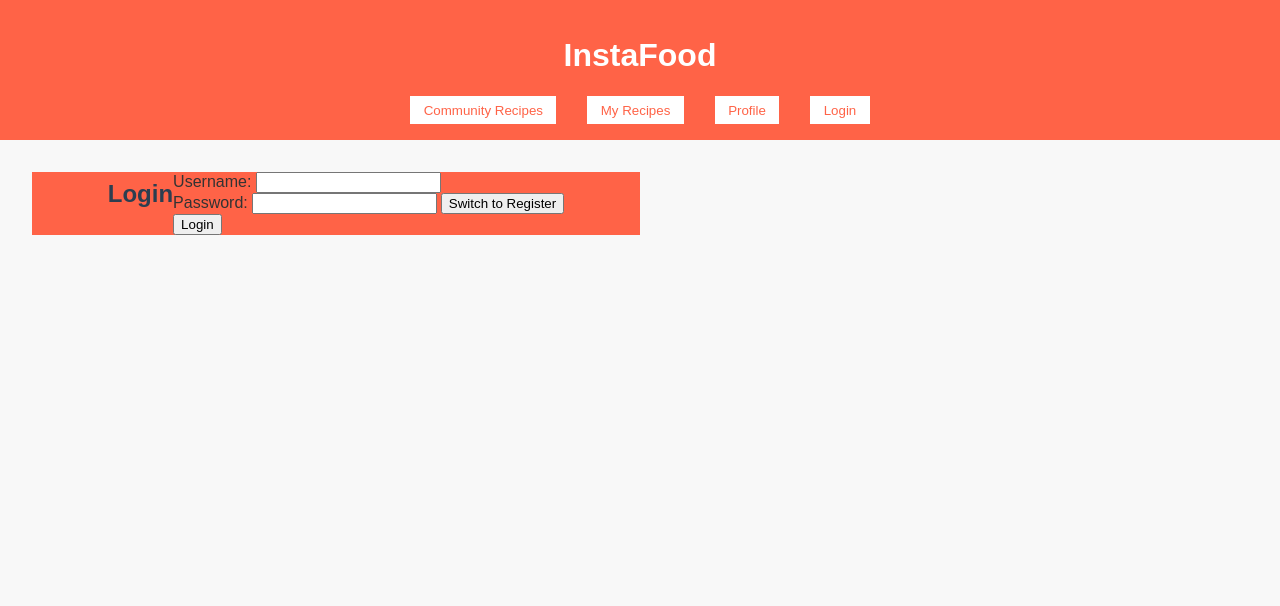
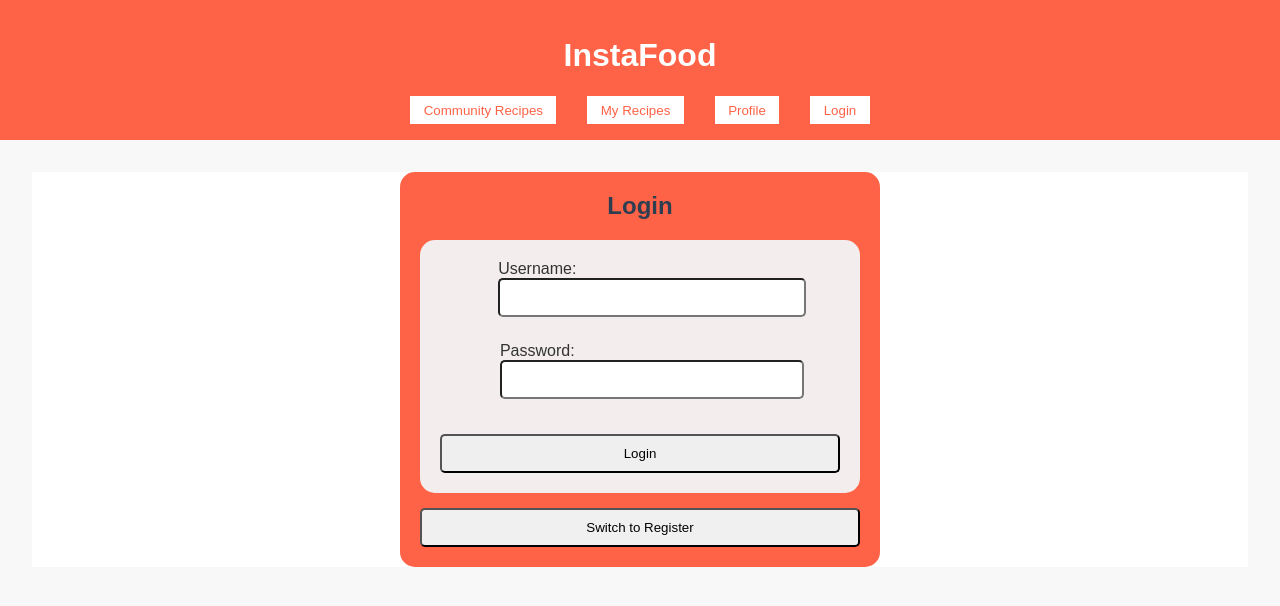
Before and after one commit to kserra1/CS326Team2, a website with bundled scripts: page front-end/src/index.html in a window 1280 px wide. Both pictures are taken after a click on the button "Login". Built offline with nearby package versions, Linux system fonts and the light colour scheme.

Commit message:
fixed some of the css for the login

```diff
--- a/front-end/src/components/loginpage/loginpage.css
+++ b/front-end/src/components/loginpage/loginpage.css
@@ -1,10 +1,82 @@
-.login-container{
+body, html {
+    height: 100%;
+    margin: 0;
+    display: flex;
+    flex-direction: column;
+}
+
+.top-bar {
+    width: 100%;
     background-color: #ff6347;
-    width: 50%;
-    height: 50%;
+    padding: 20px;
+    display: flex;
+    justify-content: center;
+    align-items: center;
+}
+
+.main-content {
+    flex: 1; /* Takes up the remaining space */
+    display: flex;
+    justify-content: center; /* Centers the login-container horizontally */
+    align-items: center; /* Centers the login-container vertically */
+    width: 100%;
+    background-color: #ffffff; /* Optional for contrast */
+}
+
+.login-container {
+    background-color: #ff6347;
+    padding: 20px;
+    border-radius: 15px;
+    display: flex;
+    flex-direction: column;
     align-items: center;
     justify-content: center;
+}
+
+/* Header style */
+.header {
+    margin-bottom: 20px;
+    font-size: 1.5em;
+}
+
+/* Input group style */
+.input-group {
+    margin-bottom: 15px;
+}
+
+/* Form style */
+.card {
+    width: 400px;
+    height: auto; /* Adjust to content */
+    padding: 20px;
+    background-color: #f3eeed;
+    border-radius: 15px;
     display: flex;
+    justify-content: center;
+    flex-direction: column;
+    align-items: center;
 }
-/*
-login */
+
+/* Input style */
+.form-control {
+    border-radius: 5px;
+    padding: 10px;
+    width: 100%; /* Adjust for full-width */
+    margin-bottom: 10px;
+}
+
+/* Button style */
+.btn-primary {
+    width: 100%; /* Full width for a consistent look */
+    border-radius: 5px;
+    padding: 10px;
+    margin-top: 10px;
+}
+
+.btn-toggle {
+    margin-top: 15px;
+    padding: 10px;
+    border-radius: 5px;
+    width: 100%;
+    background-color: #f0f0f0; /* Optional: for better visibility */
+}
--- a/front-end/src/components/loginpage/loginpage.js
+++ b/front-end/src/components/loginpage/loginpage.js
@@ -46,36 +46,35 @@ export default class LoginPage extends BaseComponent {
 
   render() {
     return `
+      <div class="main-content"> <!-- Add this wrapper -->
         <div class="login-container">
-                <h2>${this.isLogin ? "Login" : "Register"}</h2>
-                <form id="loginForm">
-                    <div>
+          <h2 class="header">${this.isLogin ? "Login" : "Register"}</h2>
+          <form id="loginForm" class="card">
+            <div class="input-group">
               <label for="username">Username:</label>
-                        <input type="text" id="username" name="username" required>
+              <input type="text" id="username" name="username" class="form-control" required>
             </div>
-                    <div>
+            <div class="input-group">
               <label for="password">Password:</label>
-                        <input type="password" id="password" name="password" required>
+              <input type="password" id="password" name="password" class="form-control" required>
             </div>
             ${
               !this.isLogin
                 ? `
-                        <div>
+                <div class="input-group">
                   <label for="email">Email:</label>
-                            <input type="email" id="email" name="email" required>
+                  <input type="email" id="email" name="email" class="form-control" required>
                 </div>`
                 : ""
             }
-                    <button type="submit">${
-                      this.isLogin ? "Login" : "Register"
-                    }</button>
+            <button type="submit" class="btn btn-primary">${this.isLogin ? "Login" : "Register"}</button>
           </form>
-                <button id="toggleButton">${
-                  this.isLogin ? "Switch to Register" : "Switch to Login"
-                }</button>
+          <button id="toggleButton" class="btn-toggle">${this.isLogin ? "Switch to Register" : "Switch to Login"}</button>
+        </div>
       </div>
     `;
   }
+
 
   addEventListeners() {
     document
```
Lines whose indentation alone changed are shown as unchanged.
